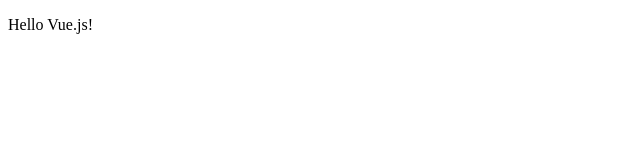
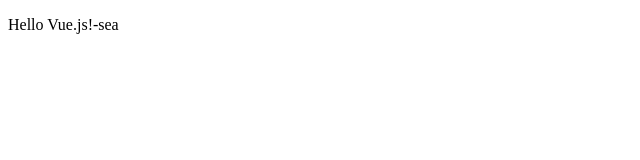
Before and after one commit to sea24/vue, a plain HTML site: page index.html in a window 1280 px wide. Shown: the full height of the page, 0-640 px from the left. Drawn offline with Linux system fonts and the light colour scheme.

Commit message:
功能分支

```diff
--- a/index.html
+++ b/index.html
@@ -14,7 +14,7 @@
 new Vue({
   el: '#app',
   data: {
-    message: 'Hello Vue.js!'
+    message: 'Hello Vue.js!-sea'
   }
 })
 </script>
```
